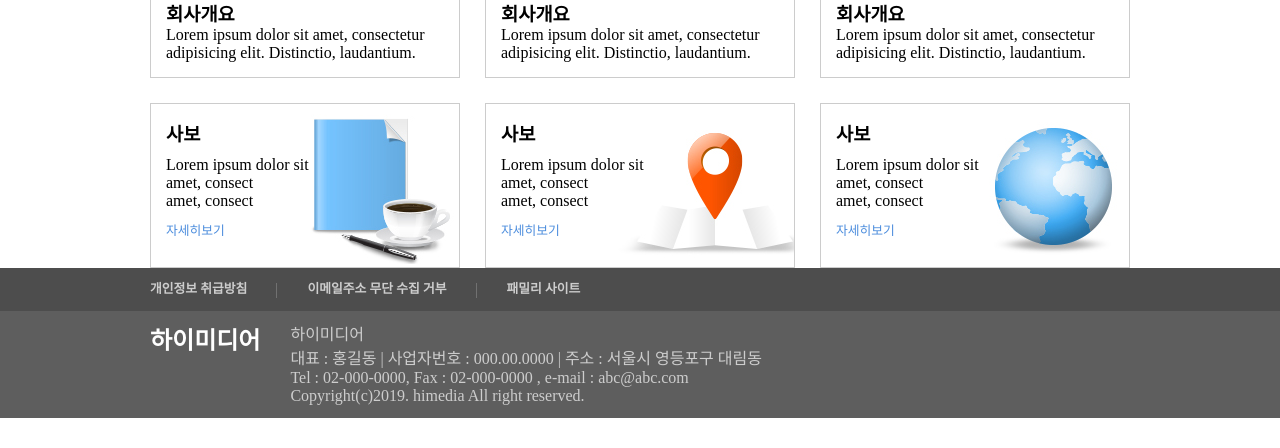
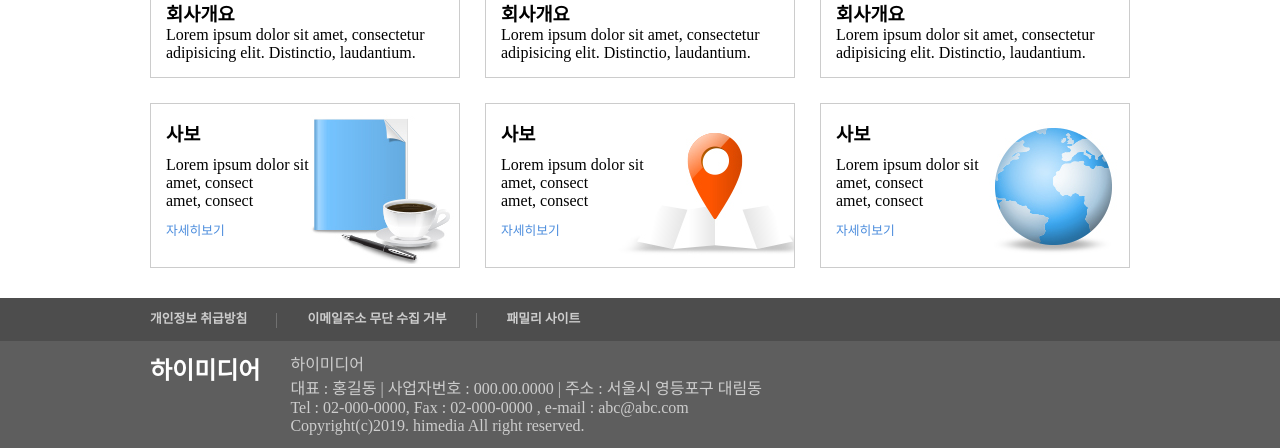
Before and after one commit to thx4today/web2020, a PHP site: page /01site/01himedia/ in a window 1280 px wide. Shown: the part 971-1419 px from the top of the page. Before the commit the page ends 1389 px from the top, so only its background shows below. Run offline with PHP 8.4, Linux system fonts and the light colour scheme.

Commit message:
Update style.css

```diff
--- a/01site/01himedia/css/style.css
+++ b/01site/01himedia/css/style.css
@@ -116,7 +116,7 @@ article#container img{display: block;}
 /*article end*/
 
 
-article#containerOne{width: 980px;margin: 0 auto}
+article#containerOne{width: 980px;margin: 0 auto;margin-bottom:30px;}
 article#containerOne li{
 	float: left;width:310px;height: 165px;
 	margin-right:25px;
```
